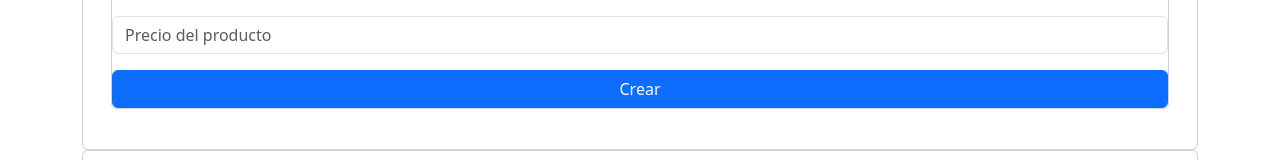
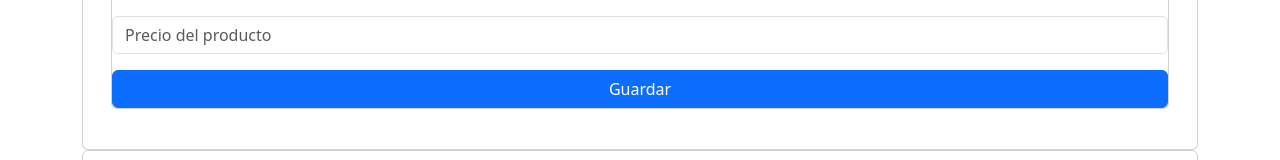
Before and after one commit to zutjmx/crudjpa-app, a React (Vite) app: page / in a window 1280 px wide. Shown: the part 189-349 px from the top of the page. Built offline with nearby package versions, Linux system fonts and the light colour scheme.

Commit message:
Refactor product handling in ProductoApp and ProductoFormulario for improved editing functionality

```diff
--- a/src/components/ProductoApp.jsx
+++ b/src/components/ProductoApp.jsx
@@ -1,10 +1,10 @@
 import { useEffect, useState } from "react";
 import PropTypes from "prop-types";
-//import Swal from "sweetalert2";
 import { listProductos,generaNumeroAleatorio } from '../services/ProductoService';
 import { ProductoGrid } from "./ProductoGrid";
 import { ProductoFormulario } from "./ProductoFormulario";
 import Swal from "sweetalert2";
+import { el } from "@faker-js/faker";
 
 export const ProductoApp = ({titulo='', subtitulo=''}) => {
 
@@ -17,31 +17,37 @@ export const ProductoApp = ({titulo='', subtitulo=''}) => {
         precioProducto: ''
     });
 
-    //Swal.showLoading();
-
     useEffect(() => {
         setProductos(listProductos());
     }, []);
 
-    /* Swal.fire({
-        title: 'Productos cargados exitosamente',
-        allowOutsideClick: false,
-    }); */
-
     const handlerAgregarProducto = (producto) => {
         // Aquí puedes agregar la lógica para agregar el producto a tu lista o realizar otras acciones necesarias
-        const { nombreProducto, descripcionProducto, precioProducto } = producto;
+        const {id, nombreProducto, descripcionProducto, precioProducto } = producto;
 
-        const nuevoProducto = {
-            id: generaNumeroAleatorio(100, 500), // Genera de manera temporal un ID aleatorio para el nuevo producto
-            nombre: nombreProducto,
-            descripcion: descripcionProducto,
-            precio: parseFloat(precioProducto)
-        };
+        let nuevoProducto = {};
+        if (!id) {
+            nuevoProducto = {
+                id: generaNumeroAleatorio(100, 500), // Genera de manera temporal un ID aleatorio para el nuevo producto
+                nombre: nombreProducto,
+                descripcion: descripcionProducto,
+                precio: parseFloat(precioProducto)
+            };
+        } else {
+            nuevoProducto.id = id;
+            nuevoProducto.nombre = nombreProducto;
+            nuevoProducto.descripcion = descripcionProducto;
+            nuevoProducto.precio = parseFloat(precioProducto);
+        }
 
         console.log('Producto con ID:', nuevoProducto);
 
-        setProductos([...productos, {...nuevoProducto}]);
+        if (!id) {
+            setProductos([...productos, nuevoProducto]);
+            return;
+        }
+
+        setProductos(productos.map(producto => producto.id === id ? nuevoProducto : producto));
 
     }
 
--- a/src/components/ProductoFormulario.jsx
+++ b/src/components/ProductoFormulario.jsx
@@ -11,11 +11,12 @@ export const ProductoFormulario = ({onAgregarProducto, productoSelected}) => {
 
     const [formData, setFormData] = useState(initialFormData);
 
-    const { nombreProducto, descripcionProducto, precioProducto } = formData;
+    const {id, nombreProducto, descripcionProducto, precioProducto } = formData;
 
     useEffect(() => {
         if (productoSelected && productoSelected.id) {
             setFormData({
+                id: productoSelected.id,
                 nombreProducto: productoSelected.nombre || '',
                 descripcionProducto: productoSelected.descripcion || '',
                 precioProducto: productoSelected.precio || ''
@@ -61,7 +62,6 @@ export const ProductoFormulario = ({onAgregarProducto, productoSelected}) => {
         <div className="container mb-4">
             <form className="card" onSubmit={handleSubmit}>
                 <div className="mb-3">
-                    {/* <label htmlFor="nombreProducto" className="form-label">Nombre del Producto</label> */}
                     <input
                         type="text"
                         className="form-control"
@@ -73,7 +73,6 @@ export const ProductoFormulario = ({onAgregarProducto, productoSelected}) => {
                     />
                 </div>
                 <div className="mb-3">
-                    {/* <label htmlFor="descripcionProducto" className="form-label">Descripción del Producto</label> */}
                     <input
                         type="text"
                         className="form-control"
@@ -86,7 +85,6 @@ export const ProductoFormulario = ({onAgregarProducto, productoSelected}) => {
                     />
                 </div>
                 <div className="mb-3">
-                    {/* <label htmlFor="precioProducto" className="form-label">Precio del Producto</label> */}
                     <input
                         type="number"
                         className="form-control"
@@ -97,7 +95,7 @@ export const ProductoFormulario = ({onAgregarProducto, productoSelected}) => {
                         onChange={handleChange}
                     />
                 </div>
-                <button type="submit" className="btn btn-primary">Crear</button>
+                <button type="submit" className="btn btn-primary">Guardar</button>
             </form>
         </div>
     );
--- a/src/services/DataFakerService.js
+++ b/src/services/DataFakerService.js
@@ -1,4 +1,4 @@
-import {de, fakerES_MX} from '@faker-js/faker';
+import { fakerES_MX} from '@faker-js/faker';
 
 export const generateFakeData = (numItems) => {
     const fakeData = [];
```
